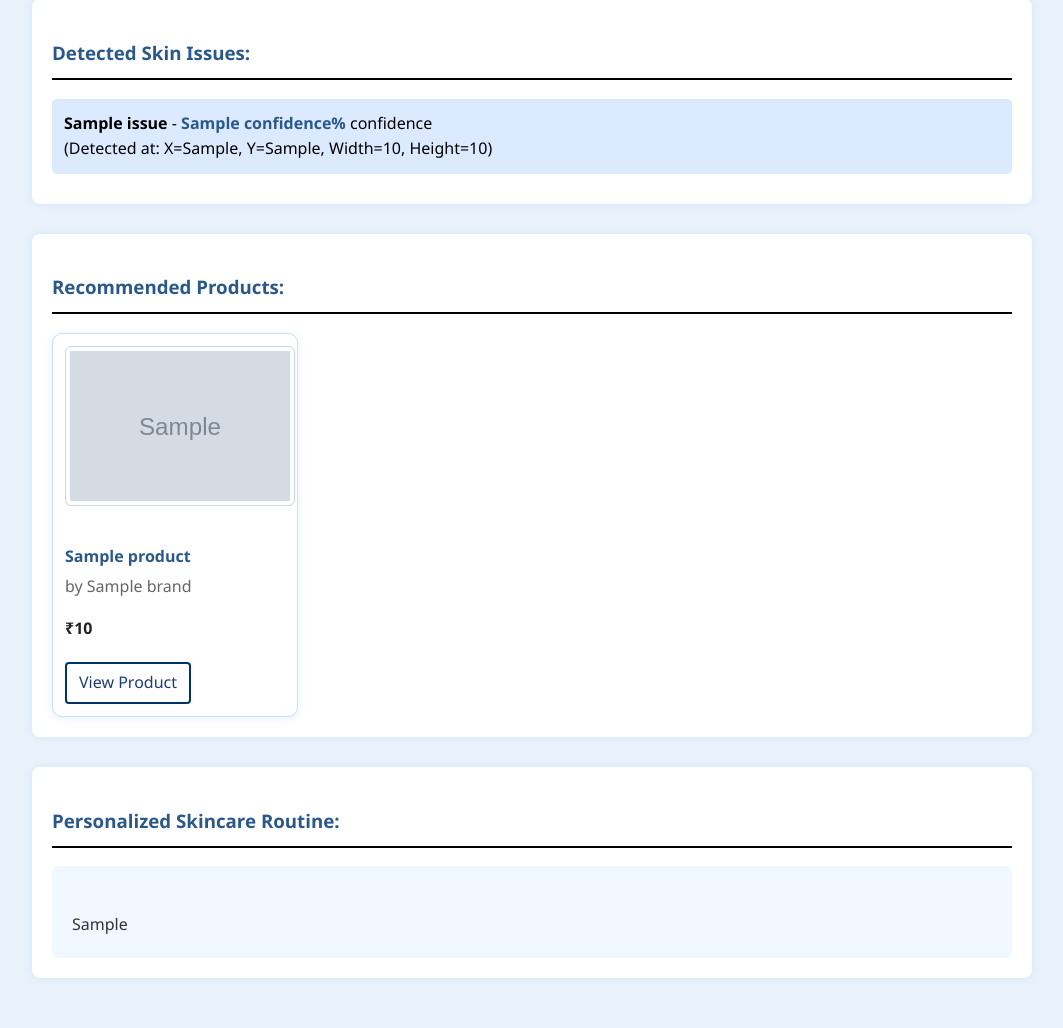
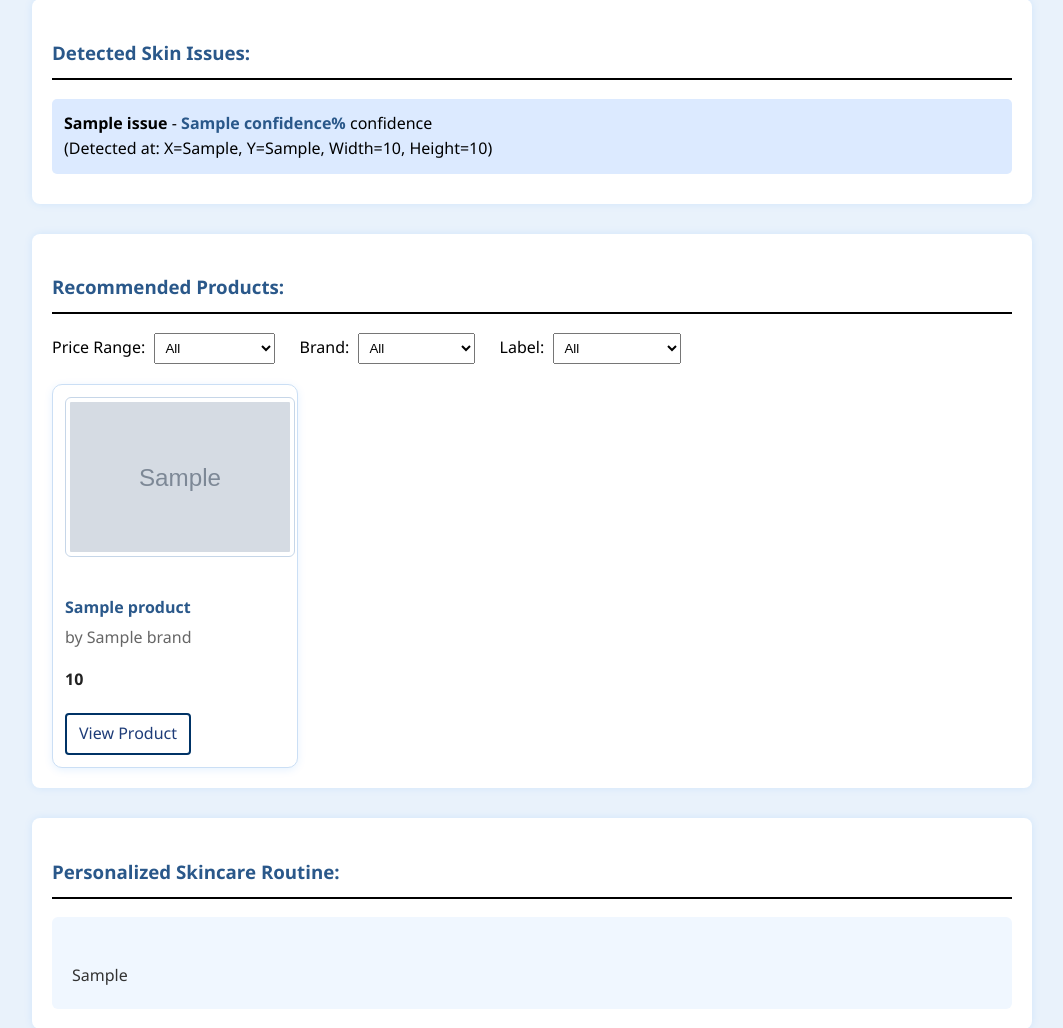
Before and after one commit to shravani-art/B-TECH_PROJECT, a Flask app: template skincare-analysis/backend/templates/result.html in a window 1280 px wide. Shown: the part 789-1817 px from the top of the page, without its empty margins (108-1171 px from the left). Run offline with Flask 3, Linux system fonts and the light colour scheme; the template is opened without the code that fills it: most values are stand-ins (such as "Sample title", 1, 10 or a date in 2020); grey boxes marked "Sample" are stand-in pictures.

Commit message:
Update result.html
filter added

```diff
--- a/skincare-analysis/backend/templates/result.html
+++ b/skincare-analysis/backend/templates/result.html
@@ -40,7 +40,7 @@
 
         a.button:hover {
             background-color: white;
-    color: #003366; /* navy blue */
+            color: #003366;
             border: 2px solid #003366;
         }
 
@@ -74,6 +74,7 @@
         .product-info {
             overflow: hidden;
         }
+
         .view-button {
             display: inline-block;
             margin-top: 5px;
@@ -91,6 +92,25 @@
             background-color: #003366;
             color: white;
         }
+
+        #filters label {
+            margin-right: 20px;
+        }
+
+        #filters select {
+            padding: 6px;
+            margin-left: 5px;
+        }
+
+        .product-card {
+            width: 220px;
+            border: 1px solid #cbdff5;
+            border-radius: 10px;
+            padding: 12px;
+            box-shadow: 0 2px 8px rgba(0, 123, 255, 0.1);
+            background-color: #ffffff;
+        }
+
     </style>
 </head>
 <body>
@@ -124,15 +144,46 @@
     <div class="result-section">
         <h3>Recommended Products:</h3>
         {% if recommendations %}
-            <div style="display: flex; flex-wrap: wrap; gap: 20px;">
+        <div id="filters" style="margin-bottom: 20px;">
+            <label>Price Range:
+                <select id="priceFilter">
+                    <option value="">All</option>
+                    <option value="0-500">Under ₹500</option>
+                    <option value="500-1000">₹500 - ₹1000</option>
+                    <option value="1000-5000">₹1000 - ₹5000</option>
+                </select>
+            </label>
+
+            <label>Brand:
+                <select id="brandFilter">
+                    <option value="">All</option>
+                    {% for brand in recommendations | map(attribute='Brand') | unique %}
+                        <option value="{{ brand }}">{{ brand }}</option>
+                    {% endfor %}
+                </select>
+            </label>
+
+            <label>Label:
+                <select id="labelFilter">
+                    <option value="">All</option>
+                    {% for label in recommendations | map(attribute='Label') | unique %}
+                        <option value="{{ label }}">{{ label }}</option>
+                    {% endfor %}
+                </select>
+            </label>
+        </div>
+
+        <div id="productContainer" style="display: flex; flex-wrap: wrap; gap: 20px;">
             {% for product in recommendations %}
-                    <div style="width: 220px; border: 1px solid #cbdff5; border-radius: 10px; padding: 12px; box-shadow: 0 2px 8px rgba(0, 123, 255, 0.1); background-color: #ffffff;">
+                <div class="product-card"
+                     data-price="{{ product['Price'] | replace(',', '') | replace('₹', '') }}"
+                     data-brand="{{ product['Brand'] }}"
+                     data-label="{{ product['Label'] }}">
                     <img src="{{ product['Image URL'] }}" alt="Product Image" width="100%" height="150" style="object-fit: cover; border-radius: 6px;">
                     <h4 style="margin: 10px 0 5px 0; font-size: 16px; color: #2a588a;">{{ product['Product Name'] }}</h4>
                     <p style="margin: 0; color: #666;">by {{ product['Brand'] }}</p>
-                        <p style="font-weight: bold; color: #222;">₹{{ product['Price'] }}</p>
+                    <p style="font-weight: bold; color: #222;">{{ product['Price'] }}</p>
                     <a href="{{ product['Product Link'] }}" target="_blank" class="view-button">View Product</a>
-
                 </div>
             {% endfor %}
         </div>
@@ -149,5 +200,40 @@
     </div>
 
     <a class="button" href="/">Analyze Another Image</a>
+
+    <script>
+        const priceFilter = document.getElementById('priceFilter');
+        const brandFilter = document.getElementById('brandFilter');
+        const labelFilter = document.getElementById('labelFilter');
+        const productCards = document.querySelectorAll('.product-card');
+
+        function filterProducts() {
+            const priceVal = priceFilter.value;
+            const brandVal = brandFilter.value.toLowerCase();
+            const labelVal = labelFilter.value.toLowerCase();
+
+            productCards.forEach(card => {
+                const price = parseFloat(card.getAttribute('data-price'));
+                const brand = card.getAttribute('data-brand').toLowerCase();
+                const label = card.getAttribute('data-label').toLowerCase();
+
+                let show = true;
+
+                if (priceVal) {
+                    const [min, max] = priceVal.split('-').map(Number);
+                    if (price < min || price > max) show = false;
+                }
+
+                if (brandVal && brand !== brandVal) show = false;
+                if (labelVal && label !== labelVal) show = false;
+
+                card.style.display = show ? 'block' : 'none';
+            });
+        }
+
+        priceFilter.addEventListener('change', filterProducts);
+        brandFilter.addEventListener('change', filterProducts);
+        labelFilter.addEventListener('change', filterProducts);
+    </script>
 </body>
 </html>
```
Lines whose indentation alone changed are shown as unchanged.
